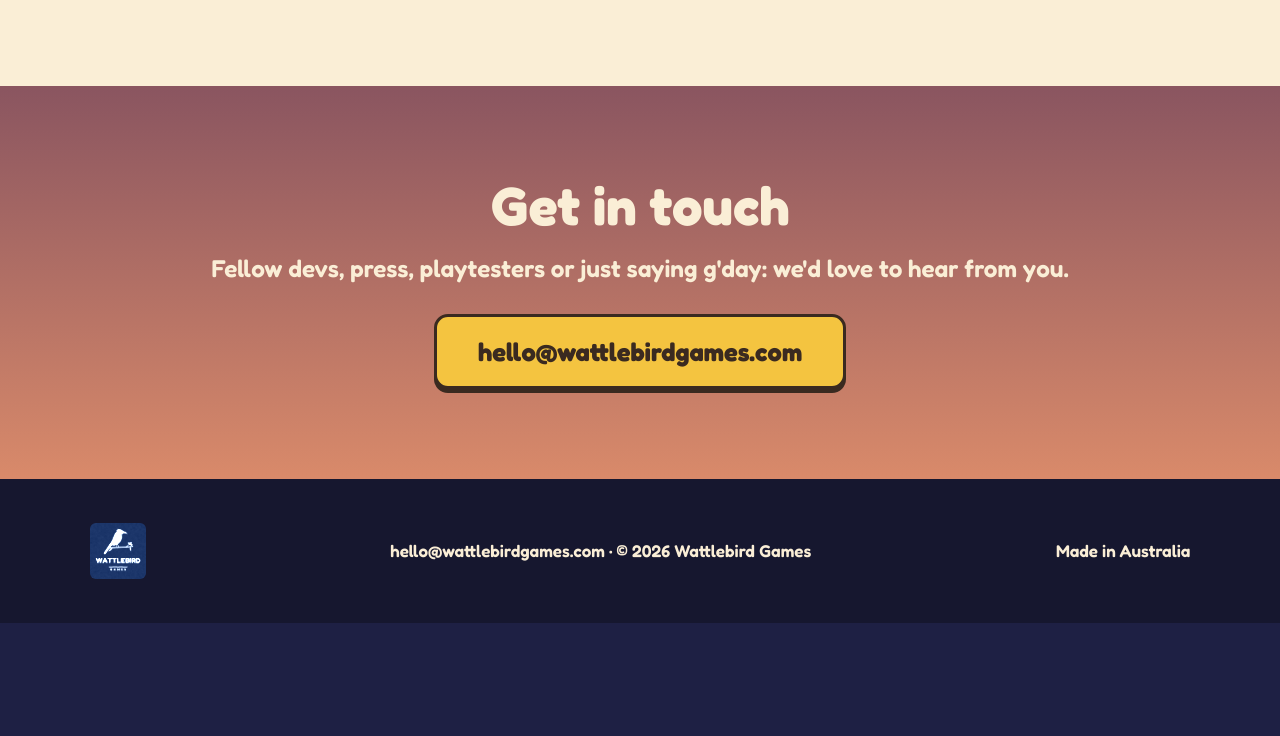
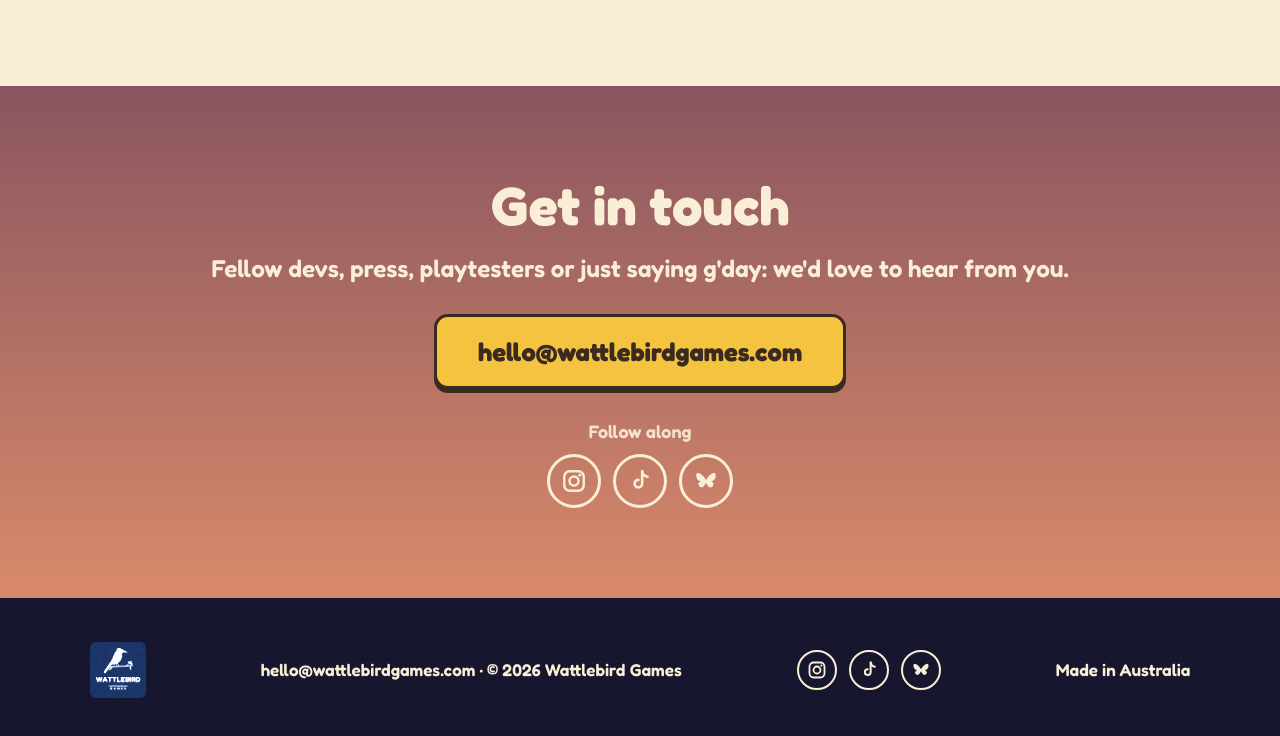
Before and after one commit to drew-toomey/wattlebird-website, a plain HTML site: page index.html in a window 1280 px wide. Shown: the part 1799-2535 px from the top of the page. Before the commit the page ends 2422 px from the top, so only its background shows below. Drawn offline with Linux system fonts and the light colour scheme.

Commit message:
Add Instagram, TikTok and Bluesky links
Co-Authored-By: Claude Opus 5.5 <noreply@anthropic.com>
Claude-Session: https://claude.ai/code/session_01KPg4i3B8E2sn33FgvARcN8

```diff
--- a/css/site.css
+++ b/css/site.css
@@ -121,3 +121,11 @@ footer a:hover{text-decoration:underline}
   footer{flex-direction:column;text-align:center}
 }
 @media (prefers-reduced-motion:reduce){*{transition:none!important;scroll-behavior:auto!important}}
+
+.follow{margin:30px 0 10px;font-size:18px;opacity:.9}
+.socials{display:flex;gap:12px;justify-content:center;align-items:center}
+.socials a{display:inline-flex;width:40px;height:40px;border-radius:50%;align-items:center;justify-content:center;color:var(--cream);border:2px solid currentColor;transition:transform .15s}
+.socials a:hover{transform:translateY(-2px)}
+.socials svg{width:20px;height:20px}
+.socials.big a{width:54px;height:54px;border-width:3px}
+.socials.big svg{width:26px;height:26px}
--- a/index.html
+++ b/index.html
@@ -47,12 +47,15 @@
     <h2>Get in touch</h2>
     <p class="lead">Fellow devs, press, playtesters or just saying g'day: we'd love to hear from you.</p>
     <div class="btns" style="justify-content:center"><a class="btn big" href="mailto:hello@wattlebirdgames.com">hello@wattlebirdgames.com</a><a class="btn ghost big" href="#" data-discord>Discord</a></div>
+    <p class="follow">Follow along</p>
+    <div class="socials big"><a href="https://www.instagram.com/wattlebirdgames/" target="_blank" rel="noopener" aria-label="Wattlebird Games on Instagram" title="Instagram"><svg viewBox="0 0 24 24" aria-hidden="true"><rect x="3" y="3" width="18" height="18" rx="5" fill="none" stroke="currentColor" stroke-width="2.2"/><circle cx="12" cy="12" r="4.2" fill="none" stroke="currentColor" stroke-width="2.2"/><circle cx="17.3" cy="6.7" r="1.3" fill="currentColor"/></svg></a><a href="https://www.tiktok.com/@wattlebirdgames" target="_blank" rel="noopener" aria-label="Wattlebird Games on TikTok" title="TikTok"><svg viewBox="0 0 24 24" aria-hidden="true"><path d="M14 3v11.5a3.5 3.5 0 1 1-3.5-3.5" fill="none" stroke="currentColor" stroke-width="2.4" stroke-linecap="round"/><path d="M14 3c.4 2.8 2.2 4.6 5 5" fill="none" stroke="currentColor" stroke-width="2.4" stroke-linecap="round"/></svg></a><a href="https://bsky.app/profile/wattlebirdgames.bsky.social" target="_blank" rel="noopener" aria-label="Wattlebird Games on Bluesky" title="Bluesky"><svg viewBox="0 0 24 24" aria-hidden="true"><path d="M12 11C10 7 6.5 4.5 4.5 4.5 3 4.5 3 6 3 7c0 1.5.8 5 4.5 5.5C5 13 4 15 6 17c2.5 2.5 4.5-.5 6-3.5 1.5 3 3.5 6 6 3.5 2-2 1-4-1.5-4.5C20.2 12 21 8.5 21 7c0-1 0-2.5-1.5-2.5-2 0-5.5 2.5-7.5 6.5z" fill="currentColor"/></svg></a></div>
   </div>
 </section>
 </main>
 <footer>
   <img src="img/mark.png" alt="Wattlebird Games">
   <span><a href="mailto:hello@wattlebirdgames.com">hello@wattlebirdgames.com</a> · © <span data-year>2026</span> Wattlebird Games</span>
+  <div class="socials"><a href="https://www.instagram.com/wattlebirdgames/" target="_blank" rel="noopener" aria-label="Wattlebird Games on Instagram" title="Instagram"><svg viewBox="0 0 24 24" aria-hidden="true"><rect x="3" y="3" width="18" height="18" rx="5" fill="none" stroke="currentColor" stroke-width="2.2"/><circle cx="12" cy="12" r="4.2" fill="none" stroke="currentColor" stroke-width="2.2"/><circle cx="17.3" cy="6.7" r="1.3" fill="currentColor"/></svg></a><a href="https://www.tiktok.com/@wattlebirdgames" target="_blank" rel="noopener" aria-label="Wattlebird Games on TikTok" title="TikTok"><svg viewBox="0 0 24 24" aria-hidden="true"><path d="M14 3v11.5a3.5 3.5 0 1 1-3.5-3.5" fill="none" stroke="currentColor" stroke-width="2.4" stroke-linecap="round"/><path d="M14 3c.4 2.8 2.2 4.6 5 5" fill="none" stroke="currentColor" stroke-width="2.4" stroke-linecap="round"/></svg></a><a href="https://bsky.app/profile/wattlebirdgames.bsky.social" target="_blank" rel="noopener" aria-label="Wattlebird Games on Bluesky" title="Bluesky"><svg viewBox="0 0 24 24" aria-hidden="true"><path d="M12 11C10 7 6.5 4.5 4.5 4.5 3 4.5 3 6 3 7c0 1.5.8 5 4.5 5.5C5 13 4 15 6 17c2.5 2.5 4.5-.5 6-3.5 1.5 3 3.5 6 6 3.5 2-2 1-4-1.5-4.5C20.2 12 21 8.5 21 7c0-1 0-2.5-1.5-2.5-2 0-5.5 2.5-7.5 6.5z" fill="currentColor"/></svg></a></div>
   <span>Made in Australia</span>
 </footer>
 <script src="js/site.js"></script>
```
